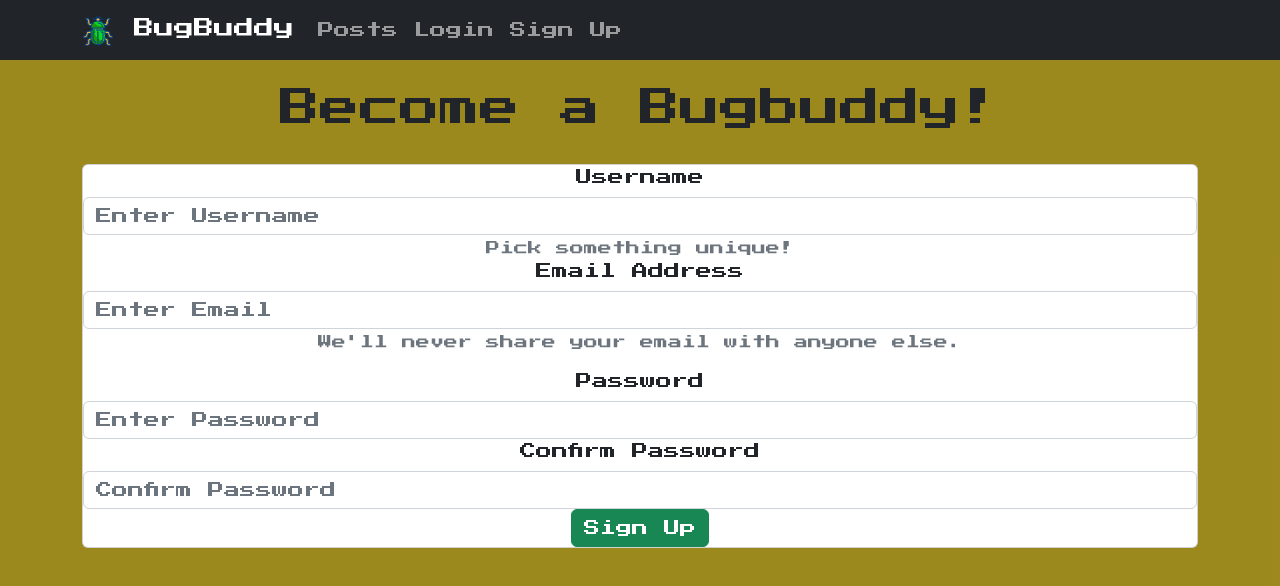
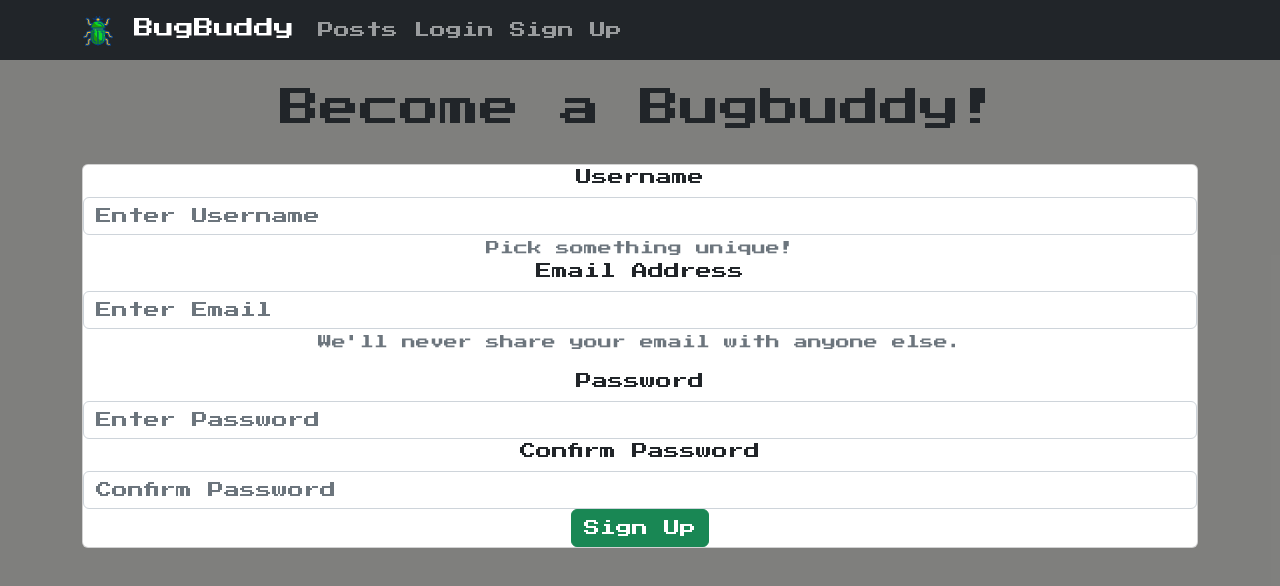
Before and after one commit to joshlawlor/BugBuddy-2.0, a React (Create React App) app in the folder bugbuddy/: page /signup in a window 1280 px wide. Shown: the top 586 px of the page. Built offline with nearby package versions, Linux system fonts and the light colour scheme.

Commit message:
Changed background color. Cloned to new PC

```diff
--- a/bugbuddy/src/App.css
+++ b/bugbuddy/src/App.css
@@ -1,7 +1,7 @@
 .App {
   text-align: center;
   font-family: 'Press Start 2P', cursive;
-  background-color: #9a8617f8;
+  background-color: #7c7c7af8;
   overflow: auto;
   height: 100vh;
 }
```
Also changed, not shown: bugbuddy/package.json (+7 -2 lines), 1 other file (tests, documents, lock files or other folders).
